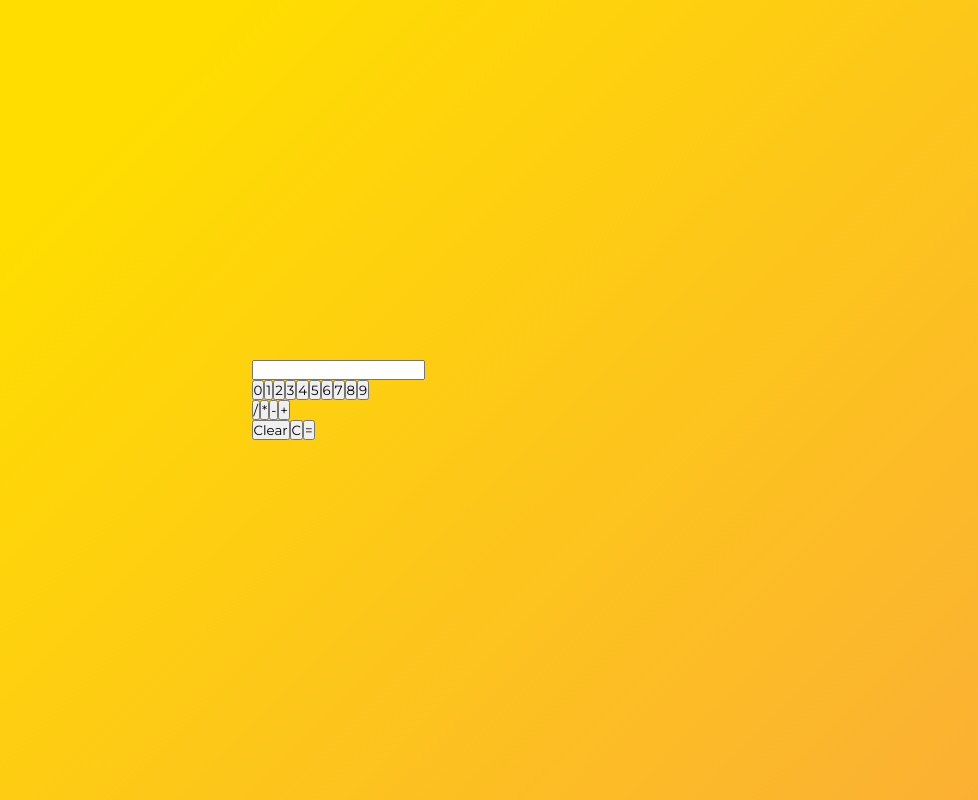
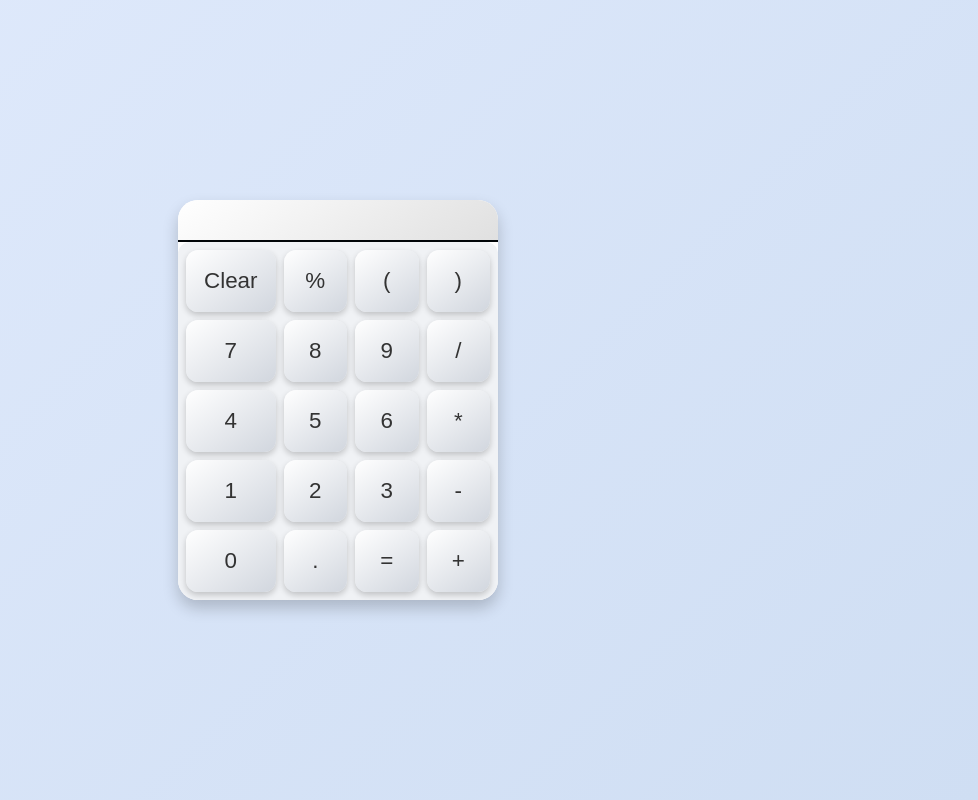
Before and after one commit to breathofaether/Calculator, a React (Vite) app in the folder calculator/: page / in a window 1280 px wide. Shown: the whole page, without its empty margins (302-1280 px from the left). Built offline with nearby package versions, Linux system fonts and the light colour scheme.

Commit message:
fix: Handle syntax and evaluation errors gracefully

```diff
--- a/calculator/src/App.jsx
+++ b/calculator/src/App.jsx
@@ -1,76 +1,75 @@
 import React, { useState } from "react";
-import { evaluate, format } from "mathjs";
+import { evaluate } from "mathjs";
 
+function Display({ value }) {
+  return (
+    <div className="display">
+      {value}
+    </div>
+  );
+}
 
-const Calculator = () => {
-  const [result, setResult] = useState("");
+function ButtonPanel({ onButtonClick }) {
+  const buttons = [
+    "Clear","%", "(", ")",
+    '7', '8', '9', '/',
+    '4', '5', '6', '*',
+    '1', '2', '3', '-',
+    '0', '.', '=', '+'
+  ];
 
-  const numbers = Array.from({ length: 10 }, (_, index) => index)
-  const operators = ["/", "*", "-", "+"]
+  return (
+    <div className="button-panel">
+      {buttons.map((btn) => (
+        <button key={btn} onClick={() => onButtonClick(btn)}>
+          {btn}
+        </button>
+      ))}
+    </div>
+  );
+}
 
+export default function App() {
+  const [input, setInput] = useState('');
 
-  const handleClick = (value) => {
-    setResult(result+value)
-  }
+  const handleButtonClick = (value) => {
 
-  const handleClear = () => {
-    setResult("");
+    if (value === "Clear") {
+      return setInput("");
+    }
+
+    if (value === "C") {
+      if (input.length > 1) {
+        return setInput(input.slice(0, -1));
+      } else {
+        return setInput("");
+      }
+    }
+
+    if (value === '=') {
+      try {
+        const result = evaluate(input);
+        setInput(result.toString());
+      } catch (error) {
+        console.error("MathJS Evaluation Error:", error);
+        setInput("Error");
+
+        setTimeout(() => {
+          setInput("");
+        }, 1000)
+      }
+    } else {
+      if (input === "0" && value !== ".") {
+        return setInput(value);
+      }
+      setInput(input + value);
+    }
   };
 
-  const handleBackspace = () => {
-    setResult(result.slice(0, -1))
-  }
-
-  const handleCalculate = () => {
-    try {
-      const evaluatedResult = evaluate(result);
-      const formattedResult = format(evaluatedResult, {notation: "fixed"})
-      setResult(formattedResult)
-    } catch (error) {
-      setResult("Error")
-    }
-  }
-
-
-
   return (
-    <div className="calculator-container">
-      <div className="screen">
-        <input type="text" value={result} readOnly />
-      </div>
-
-      <div className="button-panel">
-        <div className="numbers">
-          {numbers.map((number) => (
-            <button
-              key={number}
-              className="number-btn"
-              onClick={() => handleClick(number.toString())}>
-              {number}
-            </button>
-          ))}
-        </div>
-      </div>
-
-      <div className="operators">
-        {operators.map((operator) => (
-          <button
-          key={operator}
-          className="operator-btn"
-          onClick={() => handleClick(operator)}>
-            {operator}
-          </button>
-        ))}
-      </div>
-
-      <div className="actions">
-        <button className="clear-btn" onClick={handleClear}>Clear</button>
-        <button className="backspace-btn" onClick={handleBackspace}>C</button>
-        <button className="equal-btn" onClick={handleCalculate}>=</button>
-      </div>
-
+    <div className="calculator">
+      <Display value={input} />
+      <ButtonPanel onButtonClick={handleButtonClick} />
     </div>
   );
-};
-
-export default Calculator;
+}
--- a/calculator/src/index.css
+++ b/calculator/src/index.css
@@ -1,16 +1,72 @@
-@import url("https://fonts.googleapis.com/css2?family=Montserrat&display=swap");
-
+/* Base Reset */
 * {
   margin: 0;
   padding: 0;
-  font-family: "Montserrat", sans-serif;
+  box-sizing: border-box;
 }
 
+/* General body with soft background */
 body {
+  background: linear-gradient(135deg, #e0eafc, #cfdef3);
+  font-family: -apple-system, BlinkMacSystemFont, "Segoe UI", Roboto, "Helvetica Neue", Arial;
+  display: flex;
+  justify-content: center;
+  align-items: center;
   height: 100vh;
-  display: flex;
-  align-items: center;
-  justify-content: center;
-  background-color: #fbb034;
-  background-image: linear-gradient(315deg, #fbb034 0%, #ffdd00 74%);
 }
+
+/* Main Calculator Container with Pixel Material One-like aesthetics */
+.calculator {
+  width: 320px;
+  margin: 20px auto;
+  border-radius: 20px;
+  background: #ffffff;
+  box-shadow: 0 8px 16px rgba(0, 0, 0, 0.2);
+  overflow: hidden;
+}
+
+/* Display area styled with vibrant material design principles */
+.display {
+  background: linear-gradient(145deg, #ffffff, #e0e0e0);
+  padding: 20px;
+  font-size: 2.4em;
+  text-align: right;
+  color: #333333;
+  border-bottom: 2px solid #010508; /* Blue gradient effect */
+  letter-spacing: 0.5px;
+  transition: all 0.2s ease;
+}
+
+/* Button Panel styled like Material One UI */
+.button-panel {
+  display: grid;
+  grid-template-columns: repeat(4, 1fr);
+  gap: 8px; /* Space between buttons for a clean, modern feel */
+  padding: 8px;
+  background: #f0f2f5;
+  border-radius: 12px;
+}
+
+/* Styled Buttons with rounded corners and shadows */
+button {
+  padding: 18px;
+  font-size: 1.4em;
+  border: none;
+  border-radius: 12px;
+  background: linear-gradient(145deg, #ffffff, #d1d6de);
+  color: #333333;
+  transition: all 0.2s ease;
+  box-shadow: 0 3px 6px rgba(0, 0, 0, 0.2);
+}
+
+/* Button Hover Effect */
+button:hover {
+  background: linear-gradient(145deg, #e0e0e0, #c0c0c0);
+  box-shadow: 0 4px 8px rgba(0, 0, 0, 0.3);
+}
+
+/* Button Active Effect */
+button:active {
+  background: linear-gradient(145deg, #c0c0c0, #a0a0a0);
+  box-shadow: 0 2px 4px rgba(0, 0, 0, 0.2);
+}
```
